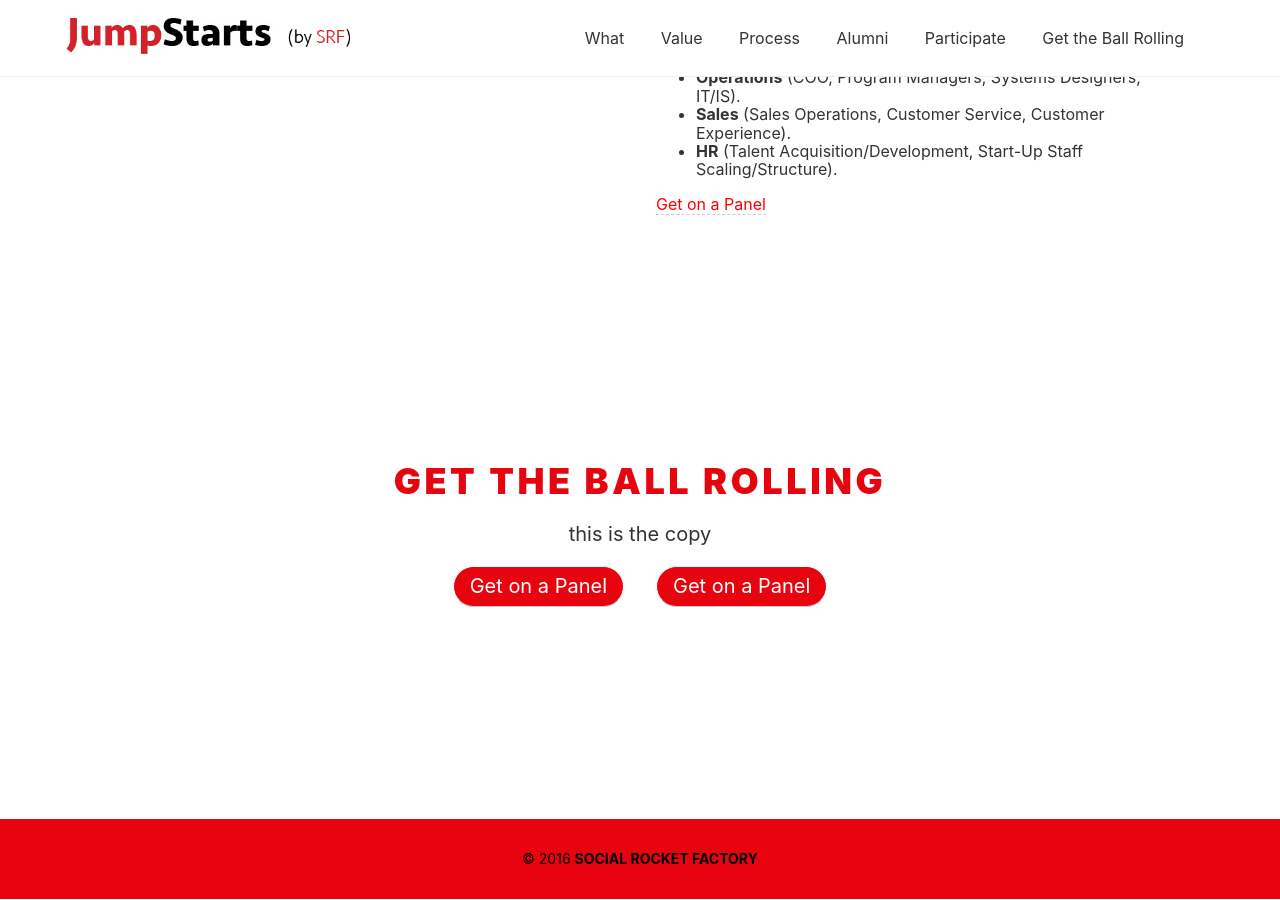
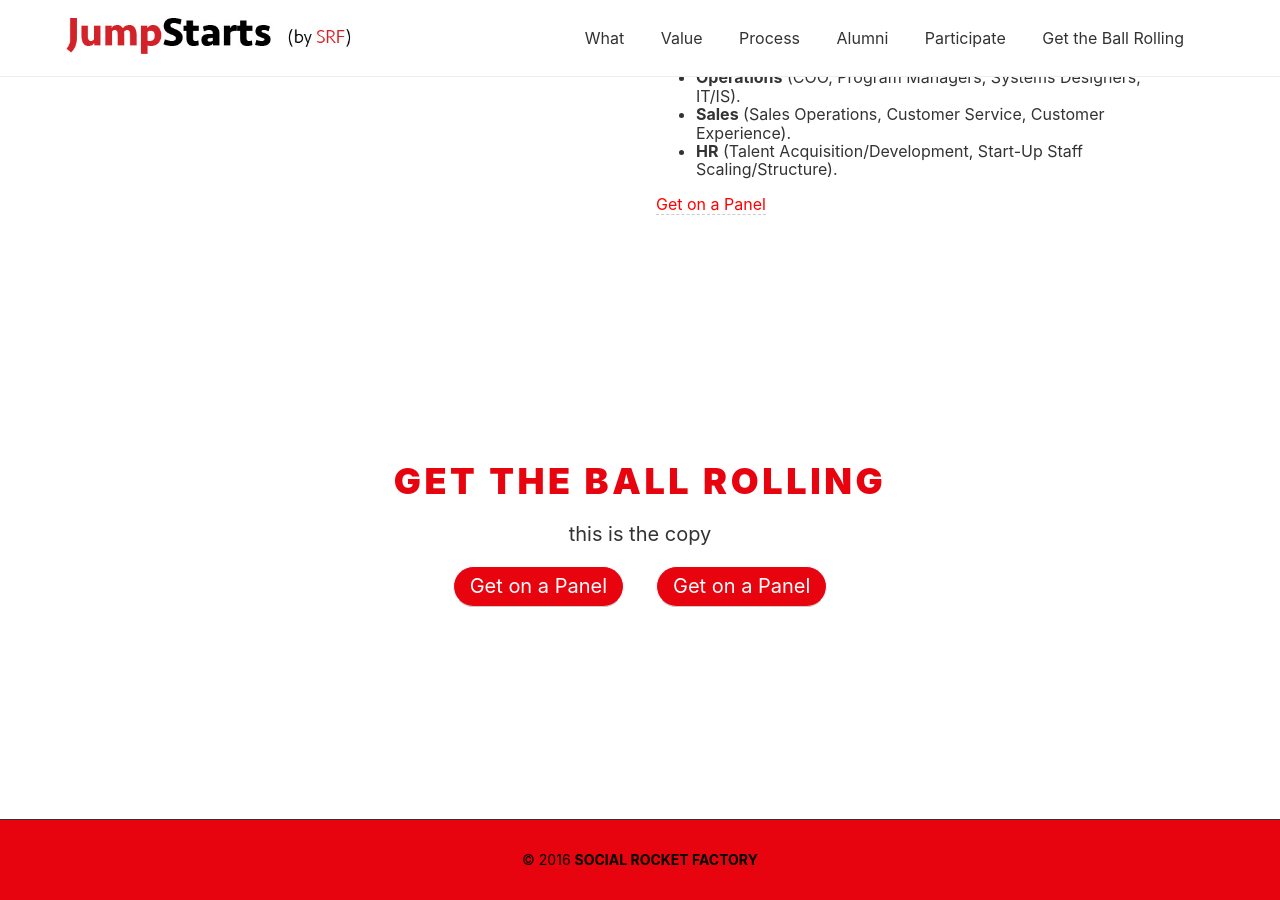
Before and after one commit to aaronergreen/jumpstarts, a Jekyll site: the page built from index.html, in a window 1280 px wide and 900 px high, scrolled down 4374 px. Built offline with Jekyll 4.4.1, drawn with Linux system fonts in a browser that asks for light colours.

```diff
--- a/_layouts/home.html
+++ b/_layouts/home.html
@@ -2,7 +2,7 @@
 layout: default
 ---
 {% include global/hero.html %}
-<div id="content" class="cf pa3 pa4-m pa5-l mw9 dark-gray">
+<div id="content" class="cf pa3 pa4-m pa5-l mw9 dark-gray bb">
 
   <div class="center f3 pb3 tc">
     {{ page.content | markdownify }}
```
